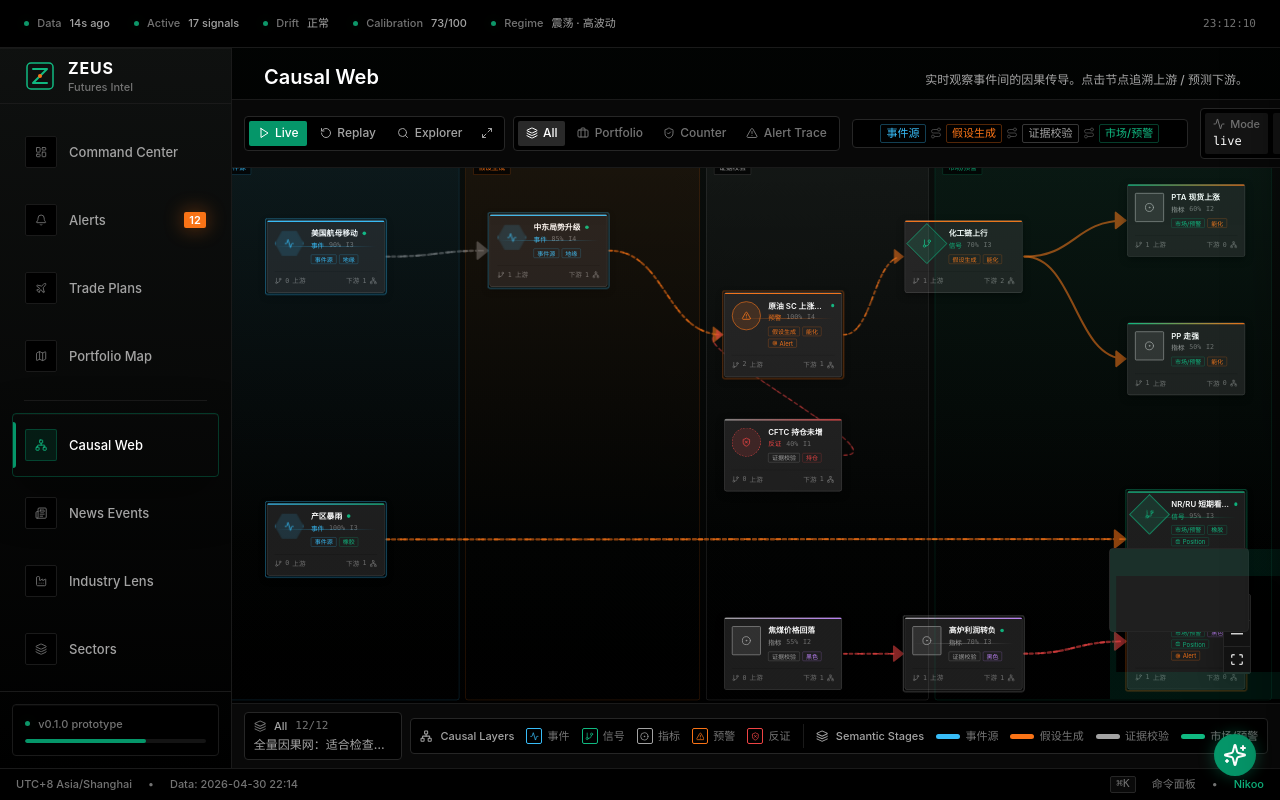
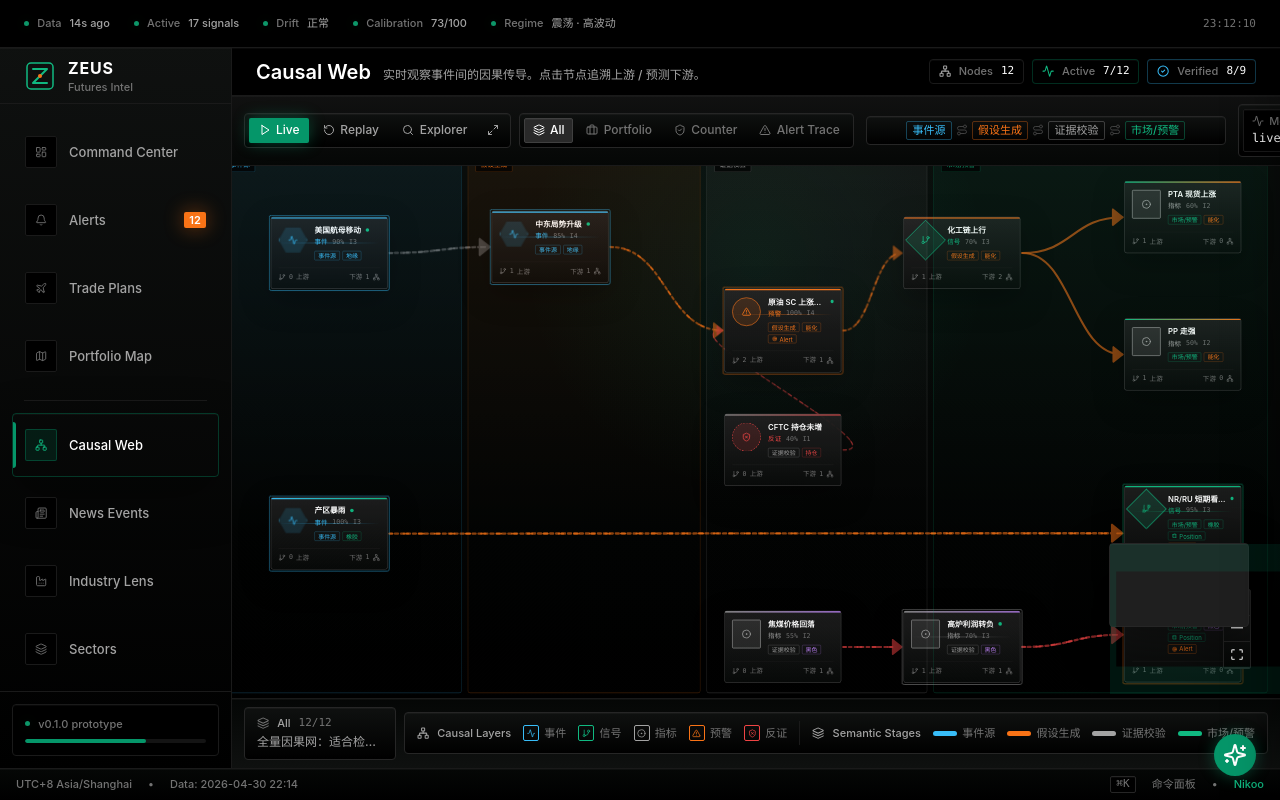
Before and after one commit to wukong930/Zeus, a Next.js app in the folder frontend/: page /causal-web in a window 1280 px wide. Built offline with nearby package versions, Linux system fonts and the light colour scheme.

Commit message:
Deepen Causal Web visual polish

```diff
--- a/frontend/src/app/causal-web/page.tsx
+++ b/frontend/src/app/causal-web/page.tsx
@@ -1,15 +1,28 @@
 "use client";
 
+import type { ComponentType } from "react";
+import { Activity, CheckCircle2, Network } from "lucide-react";
 import { CausalWeb } from "@/components/CausalWeb";
+import { CAUSAL_EDGES, CAUSAL_NODES } from "@/data/mock";
 
 export default function CausalWebPage() {
+  const activeCount = CAUSAL_NODES.filter((node) => node.active).length;
+  const verifiedCount = CAUSAL_EDGES.filter((edge) => edge.verified).length;
+
   return (
     <div className="flex h-full flex-col">
-      <div className="flex shrink-0 flex-col gap-1 border-b border-border-subtle px-6 py-2.5 lg:min-h-[52px] lg:flex-row lg:items-end lg:justify-between lg:gap-4">
-        <h1 className="text-h2 text-text-primary">Causal Web</h1>
-        <p className="max-w-2xl text-xs text-text-secondary lg:pb-0.5 lg:text-right">
-          实时观察事件间的因果传导。点击节点追溯上游 / 预测下游。
-        </p>
+      <div className="flex shrink-0 flex-col gap-2 border-b border-border-subtle bg-bg-base/80 px-5 py-2 shadow-inner-panel lg:min-h-[48px] lg:flex-row lg:items-center lg:justify-between lg:gap-4">
+        <div className="flex min-w-0 items-baseline gap-3">
+          <h1 className="text-h2 text-text-primary">Causal Web</h1>
+          <p className="hidden truncate text-xs text-text-secondary md:block">
+            实时观察事件间的因果传导。点击节点追溯上游 / 预测下游。
+          </p>
+        </div>
+        <div className="flex min-w-0 flex-wrap items-center gap-2">
+          <HeaderMetric icon={Network} label="Nodes" value={`${CAUSAL_NODES.length}`} />
+          <HeaderMetric icon={Activity} label="Active" value={`${activeCount}/${CAUSAL_NODES.length}`} tone="emerald" />
+          <HeaderMetric icon={CheckCircle2} label="Verified" value={`${verifiedCount}/${CAUSAL_EDGES.length}`} tone="cyan" />
+        </div>
       </div>
       <div className="relative flex-1">
         <CausalWeb variant="full" />
@@ -17,3 +30,30 @@ export default function CausalWebPage() {
     </div>
   );
 }
+
+function HeaderMetric({
+  icon: Icon,
+  label,
+  value,
+  tone = "neutral",
+}: {
+  icon: ComponentType<{ className?: string }>;
+  label: string;
+  value: string;
+  tone?: "neutral" | "emerald" | "cyan";
+}) {
+  const toneClass =
+    tone === "emerald"
+      ? "border-brand-emerald/30 text-brand-emerald-bright"
+      : tone === "cyan"
+        ? "border-brand-cyan/30 text-brand-cyan"
+        : "border-border-subtle text-text-secondary";
+
+  return (
+    <div className={`flex h-7 items-center gap-2 rounded-sm border bg-bg-base px-2.5 text-caption shadow-inner-panel ${toneClass}`}>
+      <Icon className="h-3.5 w-3.5" />
+      <span className="text-text-muted">{label}</span>
+      <span className="font-mono text-text-primary">{value}</span>
+    </div>
+  );
+}
--- a/frontend/src/app/globals.css
+++ b/frontend/src/app/globals.css
@@ -77,8 +77,17 @@ body {
 /* React Flow customization */
 .causal-web-flow .react-flow__renderer {
   background:
-    linear-gradient(180deg, rgba(10, 14, 12, 0.9), rgba(0, 0, 0, 0.92)),
+    radial-gradient(circle at 50% 18%, rgba(16, 185, 129, 0.08), transparent 34%),
+    linear-gradient(180deg, rgba(10, 14, 12, 0.92), rgba(0, 0, 0, 0.94)),
     #000;
+}
+
+.causal-web-flow .react-flow__pane {
+  cursor: grab;
+}
+
+.causal-web-flow .react-flow__pane:active {
+  cursor: grabbing;
 }
 
 .causal-web-flow .react-flow__edge-path {
@@ -99,13 +108,15 @@ body {
   overflow: hidden;
   border: 1px solid #262626;
   border-radius: 2px;
-  background: rgba(20, 20, 20, 0.92);
-  box-shadow: 0 18px 40px rgba(0, 0, 0, 0.35);
+  background: linear-gradient(180deg, rgba(31, 31, 31, 0.96), rgba(5, 7, 6, 0.98));
+  box-shadow:
+    0 18px 50px rgba(0, 0, 0, 0.42),
+    inset 0 1px 0 rgba(255, 255, 255, 0.035);
 }
 
 .causal-web-flow .react-flow__controls-button {
   border-bottom: 1px solid #262626;
-  background: rgba(20, 20, 20, 0.92);
+  background: transparent;
   color: #d4d4d4;
 }
 
@@ -127,6 +138,9 @@ body {
 
 .causal-web-flow .causal-minimap {
   display: none;
+  box-shadow:
+    0 18px 50px rgba(0, 0, 0, 0.42),
+    inset 0 1px 0 rgba(255, 255, 255, 0.035);
 }
 
 @media (min-width: 1280px) {
--- a/frontend/src/app/layout.tsx
+++ b/frontend/src/app/layout.tsx
@@ -39,14 +39,14 @@ export default function RootLayout({
 
 function StatusBar() {
   return (
-    <div className="h-6 px-4 bg-bg-base border-t border-border-subtle flex items-center justify-between text-caption text-text-muted">
+    <div className="flex h-6 items-center justify-between border-t border-border-subtle bg-[linear-gradient(180deg,rgba(5,7,6,0.98),rgba(0,0,0,1))] px-4 text-caption text-text-muted shadow-inner-panel">
       <div className="flex items-center gap-4">
         <span>UTC+8 Asia/Shanghai</span>
         <span>•</span>
         <span>Data: 2026-04-30 22:14</span>
       </div>
       <div className="flex items-center gap-4">
-        <kbd className="bg-bg-surface px-1.5 rounded-xs border border-border-default font-mono">
+        <kbd className="rounded-xs border border-border-default bg-bg-base px-1.5 font-mono shadow-inner-panel">
           ⌘K
         </kbd>
         <span>命令面板</span>
--- a/frontend/src/components/CausalWeb.tsx
+++ b/frontend/src/components/CausalWeb.tsx
@@ -423,13 +423,13 @@ function CausalWebCanvas({ variant = "full", className }: CausalWebProps) {
   return (
     <div
       className={cn(
-        "causal-web-flow isolate flex h-full w-full flex-col overflow-hidden bg-bg-base",
+        "causal-web-flow isolate flex h-full w-full flex-col overflow-hidden bg-[linear-gradient(180deg,rgba(5,7,6,0.98),rgba(0,0,0,1))]",
         !isFull && "pointer-events-none",
         className
       )}
     >
       {isFull && (
-        <div className="shrink-0 overflow-x-auto border-b border-border-subtle bg-bg-surface/80 px-3 py-2">
+        <div className="shrink-0 overflow-x-auto border-b border-border-subtle bg-[linear-gradient(180deg,rgba(20,20,20,0.78),rgba(5,7,6,0.96))] px-3 py-2 shadow-inner-panel">
           <div className="flex min-w-max items-center gap-3">
             <div className="flex flex-wrap gap-2">
               <ModeToolbar mode={mode} onChange={setMode} onFit={fitCanvas} />
@@ -523,7 +523,7 @@ function CausalWebCanvas({ variant = "full", className }: CausalWebProps) {
       </div>
 
       {isFull && !selected && (
-        <div className="shrink-0 border-t border-border-subtle bg-bg-surface/90 px-3 py-2">
+        <div className="shrink-0 border-t border-border-subtle bg-[linear-gradient(180deg,rgba(5,7,6,0.92),rgba(15,17,16,0.98))] px-3 py-2 shadow-inner-panel">
           <div className="flex flex-col gap-2 xl:flex-row xl:items-center xl:justify-between">
             <ViewBrief view={view} focusId={activeFocusId} visibleCount={viewNodeIds.size} />
             <Legend />
@@ -544,7 +544,7 @@ function ModeToolbar({
   onFit: () => void;
 }) {
   return (
-    <div className="flex items-center gap-1 rounded-sm border border-border-default bg-bg-base p-1">
+    <div className="flex items-center gap-1 rounded-sm border border-border-default bg-[linear-gradient(180deg,rgba(15,17,16,0.98),rgba(0,0,0,0.98))] p-1 shadow-inner-panel">
       {(Object.keys(MODE_META) as Mode[]).map((item) => {
         const meta = MODE_META[item];
         const Icon = meta.icon;
@@ -556,10 +556,10 @@ function ModeToolbar({
             aria-label={meta.label}
             onClick={() => onChange(item)}
             className={cn(
-              "flex h-7 items-center gap-1.5 rounded-xs px-2.5 text-xs font-medium transition-colors",
+              "flex h-7 items-center gap-1.5 rounded-xs border px-2.5 text-xs font-medium transition-colors",
               mode === item
-                ? "bg-brand-emerald text-white"
-                : "text-text-secondary hover:bg-bg-surface-raised hover:text-text-primary"
+                ? "border-brand-emerald/45 bg-brand-emerald text-white shadow-glow-emerald"
+                : "border-transparent text-text-secondary hover:border-border-subtle hover:bg-bg-surface-raised hover:text-text-primary"
             )}
           >
             <Icon className="h-3 w-3" />
@@ -572,7 +572,7 @@ function ModeToolbar({
         title="Fit view"
         aria-label="Fit view"
         onClick={onFit}
-        className="flex h-7 w-7 items-center justify-center rounded-xs text-text-secondary transition-colors hover:bg-bg-surface-raised hover:text-text-primary"
+        className="flex h-7 w-7 items-center justify-center rounded-xs border border-transparent text-text-secondary transition-colors hover:border-border-subtle hover:bg-bg-surface-raised hover:text-text-primary"
       >
         <Maximize2 className="h-3 w-3" />
       </button>
@@ -582,7 +582,7 @@ function ModeToolbar({
 
 function ViewToolbar({ view, onChange }: { view: View; onChange: (view: View) => void }) {
   return (
-    <div className="flex items-center gap-1 rounded-sm border border-border-default bg-bg-base p-1">
+    <div className="flex items-center gap-1 rounded-sm border border-border-default bg-[linear-gradient(180deg,rgba(15,17,16,0.98),rgba(0,0,0,0.98))] p-1 shadow-inner-panel">
       {VIEW_ORDER.map((item) => {
         const meta = VIEW_META[item];
         const Icon = meta.icon;
@@ -594,10 +594,10 @@ function ViewToolbar({ view, onChange }: { view: View; onChange: (view: View) =>
             aria-label={meta.label}
             onClick={() => onChange(item)}
             className={cn(
-              "flex h-7 items-center gap-1.5 rounded-xs px-2 text-xs font-medium transition-colors",
+              "flex h-7 items-center gap-1.5 rounded-xs border px-2 text-xs font-medium transition-colors",
               view === item
-                ? "bg-bg-surface-highlight text-text-primary"
-                : "text-text-muted hover:bg-bg-surface-raised hover:text-text-primary"
+                ? "border-border-strong bg-bg-surface-highlight text-text-primary shadow-inner-panel"
+                : "border-transparent text-text-muted hover:border-border-subtle hover:bg-bg-surface-raised hover:text-text-primary"
             )}
           >
             <Icon className="h-3 w-3" />
@@ -658,7 +658,7 @@ function StageRail({ viewNodeIds }: { viewNodeIds: Set<string> }) {
   );
 
   return (
-    <div className="hidden min-w-[336px] justify-center gap-1 rounded-sm border border-border-default bg-bg-base px-2 py-1 xl:flex">
+    <div className="hidden min-w-[360px] justify-center gap-1 rounded-sm border border-border-default bg-[linear-gradient(180deg,rgba(15,17,16,0.98),rgba(0,0,0,0.98))] px-2 py-1 shadow-inner-panel xl:flex">
       {STAGE_ORDER.map((stage, index) => {
         const meta = STAGE_META[stage];
         const active = activeStages.has(stage);
@@ -699,7 +699,7 @@ function ViewBrief({
   const focusMeta = focusNode ? NODE_META[focusNode.id] : null;
 
   return (
-    <div className="min-w-0 flex-1 rounded-sm border border-border-default bg-bg-base px-2.5 py-1.5 xl:max-w-[560px]">
+    <div className="min-w-0 flex-1 rounded-sm border border-border-default bg-[linear-gradient(180deg,rgba(15,17,16,0.98),rgba(0,0,0,0.98))] px-3 py-2 shadow-inner-panel xl:max-w-[620px]">
       <div className="flex items-center gap-2 text-caption text-text-muted">
         <Icon className="h-3.5 w-3.5" />
         <span className="text-text-secondary">{meta.label}</span>
@@ -730,7 +730,7 @@ function CausalNodeCard({ data, selected }: NodeProps<CausalFlowNode>) {
   return (
     <div
       className={cn(
-        "group relative rounded-sm border bg-bg-surface-overlay shadow-md transition duration-200",
+        "group relative rounded-sm border bg-[linear-gradient(180deg,rgba(31,31,31,0.94),rgba(8,10,9,0.98))] shadow-data-panel transition duration-200",
         compact ? "w-[148px] px-3 py-2" : "w-[196px] px-3.5 py-3",
         data.viewDimmed ? "scale-[0.96] opacity-20 grayscale" : data.dimmed && "scale-[0.98] opacity-35",
         data.focused && "shadow-lg",
@@ -901,9 +901,10 @@ function CausalEdgeLine({
       {data.showLabel && !data.dimmed && (
         <EdgeLabelRenderer>
           <div
-            className="nodrag nopan absolute rounded-xs border border-border-default bg-bg-surface-overlay px-2 py-1 text-caption text-text-secondary shadow-sm"
+            className="nodrag nopan absolute rounded-xs border border-border-default bg-bg-surface-overlay/95 px-2 py-1 text-caption text-text-secondary shadow-data-panel backdrop-blur-sm"
             style={{
               transform: `translate(-50%, -50%) translate(${labelX}px, ${labelY}px)`,
+              borderColor: `${color}55`,
             }}
           >
             <span className="font-mono text-text-primary">{edge.lag}</span>
@@ -935,12 +936,12 @@ function GraphStats({
   const ViewIcon = VIEW_META[view].icon;
 
   return (
-    <div className="flex flex-wrap items-stretch gap-1.5 rounded-sm border border-border-default bg-bg-base p-1">
+    <div className="flex flex-wrap items-stretch gap-1.5 rounded-sm border border-border-default bg-[linear-gradient(180deg,rgba(15,17,16,0.98),rgba(0,0,0,0.98))] p-1 shadow-inner-panel">
       <StatCell icon={ModeIcon} label="Mode" value={mode} />
       <StatCell icon={ViewIcon} label="View" value={VIEW_META[view].label} />
       <StatCell icon={CircleDot} label="Active" value={`${activeNodes}/${CAUSAL_NODES.length}`} />
       <StatCell icon={CheckCircle2} label="Verified" value={`${verifiedEdges}/${CAUSAL_EDGES.length}`} />
-      <div className="min-w-[96px] rounded-xs bg-bg-surface-raised px-2 py-1 text-caption text-text-muted">
+      <div className="min-w-[108px] rounded-xs border border-border-subtle bg-bg-base px-2 py-1 text-caption text-text-muted shadow-inner-panel">
         <span>Visible</span>
         <span className="ml-2 font-mono text-xs text-text-primary">{visibleCount}/{CAUSAL_NODES.length}</span>
         {focusId && (
@@ -963,7 +964,7 @@ function StatCell({
   value: string;
 }) {
   return (
-    <div className="min-w-14 rounded-xs bg-bg-surface-raised px-2 py-1">
+    <div className="min-w-14 rounded-xs border border-border-subtle bg-bg-base px-2 py-1 shadow-inner-panel">
       <div className="flex items-center gap-1.5 text-caption text-text-muted">
         <Icon className="h-3 w-3" />
         {label}
@@ -983,12 +984,12 @@ function NodeDetails({ node, onClose }: { node: CausalNode; onClose: () => void
   const Icon = nodeIcon(node.type);
 
   return (
-    <div className="absolute inset-x-4 bottom-20 top-4 z-[1100] flex min-h-0 flex-col overflow-hidden rounded-sm border border-border-default bg-bg-surface-overlay shadow-xl animate-fade-in sm:left-auto sm:w-[380px]">
-      <div className="shrink-0 border-b border-border-subtle p-4">
+    <div className="absolute inset-x-4 bottom-4 top-4 z-[1100] flex min-h-0 flex-col overflow-hidden rounded-sm border border-border-default bg-[linear-gradient(180deg,rgba(31,31,31,0.98),rgba(3,5,4,0.98))] shadow-data-panel animate-fade-in sm:left-auto sm:w-[396px]">
+      <div className="shrink-0 border-b border-border-subtle bg-bg-base/40 p-4 shadow-inner-panel">
         <div className="flex items-start justify-between gap-3">
           <div className="flex items-start gap-3">
             <div
-              className="mt-0.5 flex h-9 w-9 shrink-0 items-center justify-center rounded-sm border"
+              className="mt-0.5 flex h-10 w-10 shrink-0 items-center justify-center rounded-sm border shadow-inner-panel"
               style={{ borderColor: color, backgroundColor: `${color}22`, color }}
             >
               <Icon className="h-4 w-4" />
@@ -1003,8 +1004,9 @@ function NodeDetails({ node, onClose }: { node: CausalNode; onClose: () => void
           <button
             type="button"
             title="Close"
+            aria-label="Close node details"
             onClick={onClose}
-            className="flex h-7 w-7 items-center justify-center rounded-xs text-text-muted transition-colors hover:bg-bg-surface-raised hover:text-text-primary"
+            className="flex h-7 w-7 items-center justify-center rounded-xs border border-transparent text-text-muted transition-colors hover:border-border-subtle hover:bg-bg-surface-raised hover:text-text-primary"
           >
             <X className="h-4 w-4" />
           </button>
@@ -1012,7 +1014,7 @@ function NodeDetails({ node, onClose }: { node: CausalNode; onClose: () => void
       </div>
 
       <div className="min-h-0 flex-1 overflow-y-auto overscroll-contain p-4">
-        <div className="rounded-xs border border-border-subtle bg-bg-base p-3 text-sm text-text-secondary">
+        <div className="rounded-xs border border-border-subtle bg-bg-base p-3 text-sm text-text-secondary shadow-inner-panel">
           {meta.narrative}
         </div>
 
@@ -1054,6 +1056,20 @@ function NodeDetails({ node, onClose }: { node: CausalNode; onClose: () => void
           <DetailMetric label="State" value={node.active ? "Active" : "Quiet"} />
         </div>
 
+        <div className="mt-3 rounded-xs border border-border-subtle bg-bg-base p-3 shadow-inner-panel">
+          <div className="mb-2 flex items-center justify-between text-caption text-text-muted">
+            <span>Propagation</span>
+            <span className="font-mono text-text-secondary">
+              {upstream.length} upstream / {downstream.length} downstream
+            </span>
+          </div>
+          <div className="flex items-center gap-1.5">
+            <div className="h-1.5 flex-1 rounded-full" style={{ backgroundColor: `${stage.color}CC` }} />
+            <div className="h-1.5 flex-1 rounded-full bg-border-strong" />
+            <div className="h-1.5 flex-1 rounded-full" style={{ backgroundColor: `${sector.color}CC` }} />
+          </div>
+        </div>
+
         <EdgeList title="上游" edges={upstream} side="source" />
         <EdgeList title="下游" edges={downstream} side="target" />
       </div>
@@ -1063,7 +1079,7 @@ function NodeDetails({ node, onClose }: { node: CausalNode; onClose: () => void
 
 function DetailMetric({ label, value }: { label: string; value: string }) {
   return (
-    <div className="rounded-xs bg-bg-base p-2">
+    <div className="rounded-xs border border-border-subtle bg-bg-base p-2 shadow-inner-panel">
       <div className="text-caption text-text-muted">{label}</div>
       <div className="mt-1 font-mono text-sm text-text-primary">{value}</div>
     </div>
@@ -1090,7 +1106,7 @@ function EdgeList({
           const peer = CAUSAL_NODES.find((node) => node.id === edge[side]);
           const color = EDGE_COLORS[edge.direction];
           return (
-            <div key={edge.id} className="rounded-xs border border-border-subtle bg-bg-base p-2">
+            <div key={edge.id} className="rounded-xs border border-border-subtle bg-bg-base p-2 shadow-inner-panel">
               <div className="flex items-center justify-between gap-2">
                 <span className="truncate text-sm text-text-secondary">{peer?.label}</span>
                 <span className="font-mono text-caption" style={{ color }}>
@@ -1121,7 +1137,7 @@ function EdgeList({
 
 function Legend() {
   return (
-    <div className="flex min-w-0 flex-wrap items-center gap-x-3 gap-y-1.5 rounded-sm border border-border-default bg-bg-base px-2.5 py-1.5">
+    <div className="flex min-w-0 flex-wrap items-center gap-x-3 gap-y-1.5 rounded-sm border border-border-default bg-[linear-gradient(180deg,rgba(15,17,16,0.98),rgba(0,0,0,0.98))] px-3 py-2 shadow-inner-panel">
       <div className="flex items-center gap-2 text-caption font-medium text-text-secondary">
         <Network className="h-3.5 w-3.5" />
         Causal Layers
```
